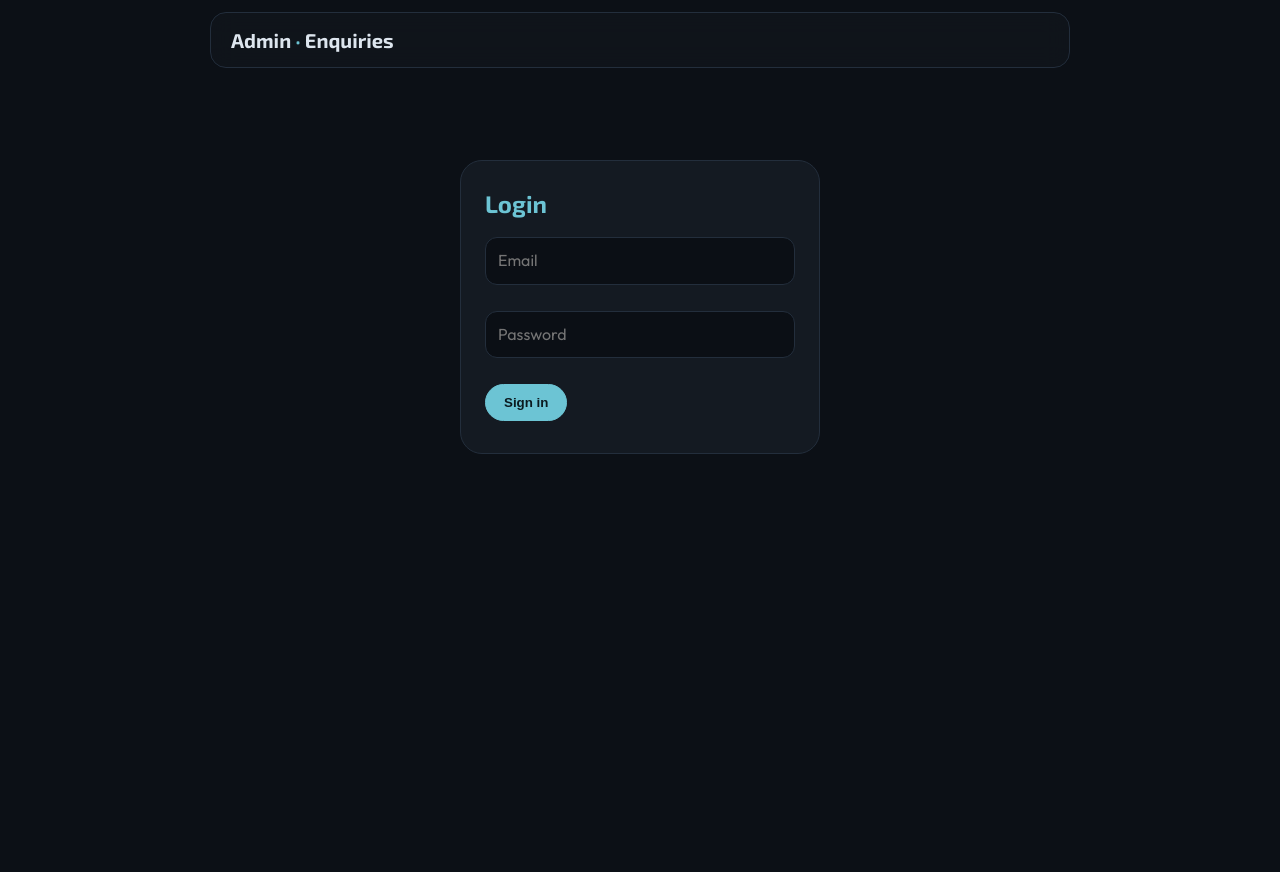
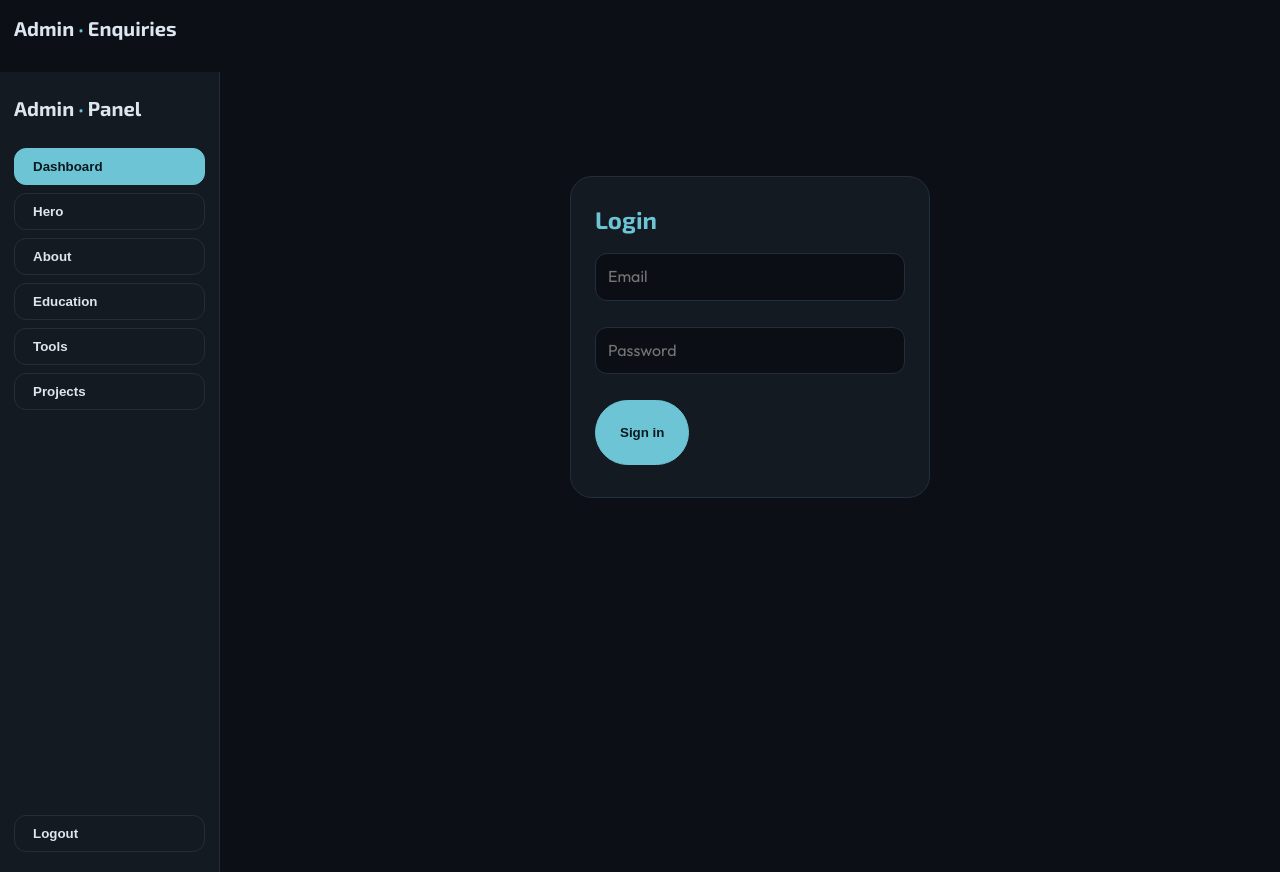
Before and after one commit to saniakundu7/my-portfolio, a plain HTML site: page admin.html in a window 1280 px wide. Before the commit the page ends 800 px from the top, so only its background shows below. Drawn offline with nearby package versions, Linux system fonts and the light colour scheme.

Commit message:
Update admin panel: sidebar tabs for content editing

```diff
--- a/admin.html
+++ b/admin.html
@@ -9,7 +9,12 @@
 :root{--bg:#0c1016;--panel:#141a22;--line:#232e3c;--cyan:#6cc4d4;--violet:#a08ad6;--text:#dde5ee;--mute:#95a2b3}
 *{box-sizing:border-box}body{margin:0;background:var(--bg);color:var(--text);font:400 16px/1.6 Outfit,system-ui,sans-serif}
 h1,h2,h3,.logo{font-family:"Exo 2",Outfit,sans-serif;margin:0}
-.wrap{max-width:1100px;margin:0 auto;padding:0 22px}
+.wrap{display:flex;min-height:100vh}
+.sidebar{width:220px;flex-shrink:0;background:var(--panel);border-right:1px solid var(--line);padding:20px 14px;display:flex;flex-direction:column;gap:8px}
+.sideHeader{margin-bottom:16px}
+.sidebar button{display:block;width:100%;text-align:left;border-radius:12px}
+.sidebar button.active{background:var(--cyan);color:#0b1a1f;border-color:var(--cyan)}
+.main{flex:1;min-width:0;padding:24px;max-width:1100px}
 header{position:sticky;top:0;z-index:5;padding:12px 14px}
 nav{max-width:860px;margin:0 auto;display:flex;align-items:center;justify-content:space-between;gap:10px;height:56px;padding:0 14px 0 20px;border:1px solid var(--line);border-radius:16px;background:rgba(16,21,28,.88);backdrop-filter:blur(12px)}
 .logo{font-weight:700;font-size:20px;white-space:nowrap}.logo b{color:var(--cyan)}
@@ -31,8 +36,19 @@ tr:nth-child(even){background:#0f141c}
 </style>
 </head>
 <body>
-<header><nav><div class="logo">Admin <b>·</b> Enquiries</div><div id="authInfo"></div></nav></header>
+<header class="sideHeader"><div class="logo">Admin <b>·</b> Enquiries</div><div id="authInfo"></div></header>
 <main class="wrap">
+  <aside class="sidebar">
+    <div class="sideHeader"><div class="logo">Admin <b>·</b> Panel</div><div id="authInfo"></div></div>
+    <button class="tabBtn active" data-tab="dashboard">Dashboard</button>
+    <button class="tabBtn" data-tab="hero">Hero</button>
+    <button class="tabBtn" data-tab="about">About</button>
+    <button class="tabBtn" data-tab="education">Education</button>
+    <button class="tabBtn" data-tab="tools">Tools</button>
+    <button class="tabBtn" data-tab="projects">Projects</button>
+    <button id="logoutBtn" style="margin-top:auto">Logout</button>
+  </aside>
+  <section class="main">
   <div id="loginBox" class="card login">
     <h2 style="color:var(--cyan);margin-bottom:14px">Login</h2>
     <input id="email" type="email" placeholder="Email"><br><br>
@@ -41,18 +57,14 @@ tr:nth-child(even){background:#0f141c}
     <p class="status" id="loginStatus"></p>
   </div>
   <div id="appBox" class="hidden">
-    <div class="card">
-      <div class="row">
-        <input id="search" placeholder="Search name/email/service/message" style="flex:1;min-width:200px">
-        <select id="serviceFilter" style="width:180px"><option value="">All services</option></select>
-        <button id="refreshBtn">Refresh</button>
-        <button id="logoutBtn">Logout</button>
-      </div>
-      <p class="status" id="status"></p>
-      <table id="tbl" hidden><thead><tr><th>Name</th><th>Email</th><th>Service</th><th>Message</th><th>Date</th><th>Actions</th></tr></thead><tbody></tbody></table>
-      <p class="empty" id="empty"></p>
-    </div>
+    <div id="tab-dashboard"><h3>Dashboard</h3><p class="status">Site content overview.</p></div>
+    <div id="tab-hero" class="card hidden"><h3>Hero Section</h3><textarea id="heroText" rows="6" style="width:100%"></textarea><br><br><button class="main" id="saveHero">Save</button><p class="status" id="heroStatus"></p></div>
+    <div id="tab-about" class="card hidden"><h3>About Section</h3><textarea id="aboutText" rows="6" style="width:100%"></textarea><br><br><button class="main" id="saveAbout">Save</button><p class="status" id="aboutStatus"></p></div>
+    <div id="tab-education" class="card hidden"><h3>Education</h3><textarea id="eduText" rows="6" style="width:100%"></textarea><br><br><button class="main" id="saveEdu">Save</button><p class="status" id="eduStatus"></p></div>
+    <div id="tab-tools" class="card hidden"><h3>Tools</h3><textarea id="toolsText" rows="6" style="width:100%"></textarea><br><br><button class="main" id="saveTools">Save</button><p class="status" id="toolsStatus"></p></div>
+    <div id="tab-projects" class="card hidden"><h3>Projects</h3><textarea id="projText" rows="6" style="width:100%"></textarea><br><br><button class="main" id="saveProj">Save</button><p class="status" id="projStatus"></p></div>
   </div>
+  </section>
 </main>
 <div id="editModal" class="modal hidden">
   <div class="card">
@@ -81,7 +93,15 @@ document.getElementById("loginBtn").onclick=async()=>{
   document.getElementById("loginStatus").textContent=error?error.message:"Signed in";
   if(!error) checkAuth();
 };
-document.getElementById("logoutBtn").onclick=async()=>{await sb.auth.signOut();checkAuth();};
+document.querySelectorAll(".tabBtn").forEach(btn=>{
+  btn.onclick=()=>{
+    document.querySelectorAll(".tabBtn").forEach(b=>b.classList.remove("active"));
+    btn.classList.add("active");
+    const tab=btn.dataset.tab;
+    document.querySelectorAll("[id^='tab-']").forEach(el=>el.classList.add("hidden"));
+    document.getElementById("tab-"+tab).classList.remove("hidden");
+  };
+});
 async function load(){
   const {data,error}=await sb.from("enquiries").select("*").order("created_at",{ascending:false});
   const st=document.getElementById("status"),tbl=document.getElementById("tbl"),tb=tbl.querySelector("tbody"),empty=document.getElementById("empty");
```
Also changed, not shown: 1 other file.
